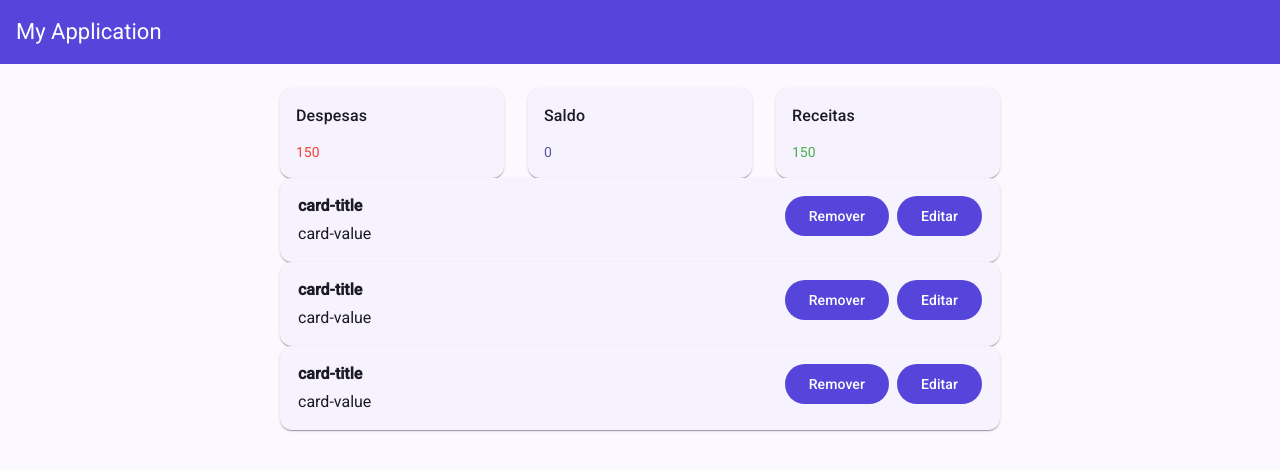
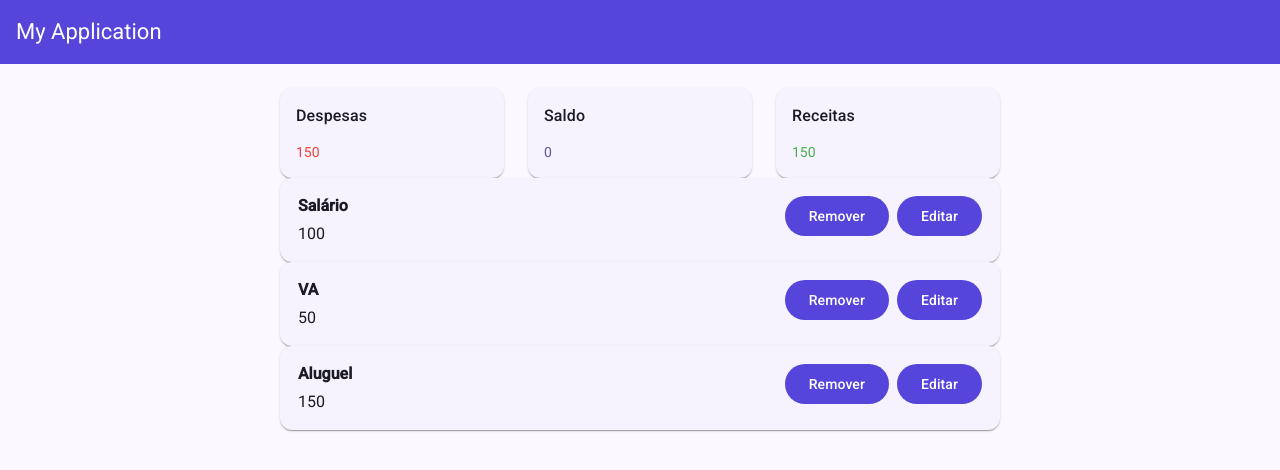
Before and after one commit to ddcsilva/gerenciador-financeiro, an Angular app: page / in a window 1280 px wide. Shown: the top 470 px of the page. Built offline with nearby package versions, Linux system fonts and the light colour scheme.

Commit message:
feat: criando a interface Transaction

```diff
--- a/src/app/features/home/components/balance/balance.ts
+++ b/src/app/features/home/components/balance/balance.ts
@@ -1,5 +1,6 @@
 import { Component, computed, input } from '@angular/core';
 import { BalanceCard } from './components/balance-card/balance-card';
+import { Transaction } from '../../../../shared/transaction/interfaces/transaction';
 
 @Component({
   selector: 'app-balance',
@@ -8,7 +9,7 @@
   styleUrl: './balance.scss',
 })
 export class Balance {
-  transactions = input.required<{ value: number; type: string }[]>();
+  transactions = input.required<Transaction[]>();
 
   totalIncomes = computed(() => {
     return this.transactions()
--- a/src/app/features/home/components/transaction-item/transaction-item.html
+++ b/src/app/features/home/components/transaction-item/transaction-item.html
@@ -1,7 +1,11 @@
 <mat-card class="card">
   <div>
-    <div class="card-title">card-title</div>
-    <div class="card-value">card-value</div>
+    <div class="card-title">
+      {{ transaction().title }}
+    </div>
+    <div class="card-value">
+      {{ transaction().value }}
+    </div>
   </div>
 
   <div class="card-actions">
--- a/src/app/features/home/components/transaction-item/transaction-item.ts
+++ b/src/app/features/home/components/transaction-item/transaction-item.ts
@@ -1,6 +1,7 @@
-import { Component } from '@angular/core';
+import { Component, input } from '@angular/core';
 import { MatButtonModule } from '@angular/material/button';
 import { MatCardModule } from '@angular/material/card';
+import { Transaction } from '../../../../shared/transaction/interfaces/transaction';
 
 @Component({
   selector: 'app-transaction-item',
@@ -8,4 +9,6 @@
   templateUrl: './transaction-item.html',
   styleUrl: './transaction-item.scss',
 })
-export class TransactionItem {}
+export class TransactionItem {
+  transaction = input.required<Transaction>();
+}
--- a/src/app/features/home/home.html
+++ b/src/app/features/home/home.html
@@ -1,5 +1,5 @@
 <app-balance [transactions]="transactions()" />
 
 @for (item of transactions(); track $index) {
-<app-transaction-item />
+<app-transaction-item [transaction]="item" />
 }
--- a/src/app/features/home/home.ts
+++ b/src/app/features/home/home.ts
@@ -1,6 +1,8 @@
 import { Component, signal } from '@angular/core';
 import { Balance } from './components/balance/balance';
-import { TransactionItem } from "./components/transaction-item/transaction-item";
+import { TransactionItem } from './components/transaction-item/transaction-item';
+import { Transaction } from '../../shared/transaction/interfaces/transaction';
+import { TransactionType } from '../../shared/transaction/enums/transaction-type';
 
 @Component({
   selector: 'app-home',
@@ -9,9 +11,9 @@
   styleUrl: './home.scss',
 })
 export class Home {
-  transactions = signal([
-    { value: 100, type: 'income' },
-    { value: 50, type: 'income' },
-    { value: 150, type: 'outcome' },
+  transactions = signal<Transaction[]>([
+    { title: 'Salário', value: 100, type: TransactionType.INCOME },
+    { title: 'VA', value: 50, type: TransactionType.INCOME },
+    { title: 'Aluguel', value: 150, type: TransactionType.OUTCOME },
   ]);
 }
--- /dev/null
+++ b/src/app/shared/transaction/enums/transaction-type.ts
@@ -0,0 +1,4 @@
+export enum TransactionType {
+  INCOME = 'income',
+  OUTCOME = 'outcome',
+}
--- /dev/null
+++ b/src/app/shared/transaction/interfaces/transaction.ts
@@ -0,0 +1,7 @@
+import { TransactionType } from "../enums/transaction-type";
+
+export interface Transaction {
+  title: string;
+  value: number;
+  type: TransactionType;
+}
```
